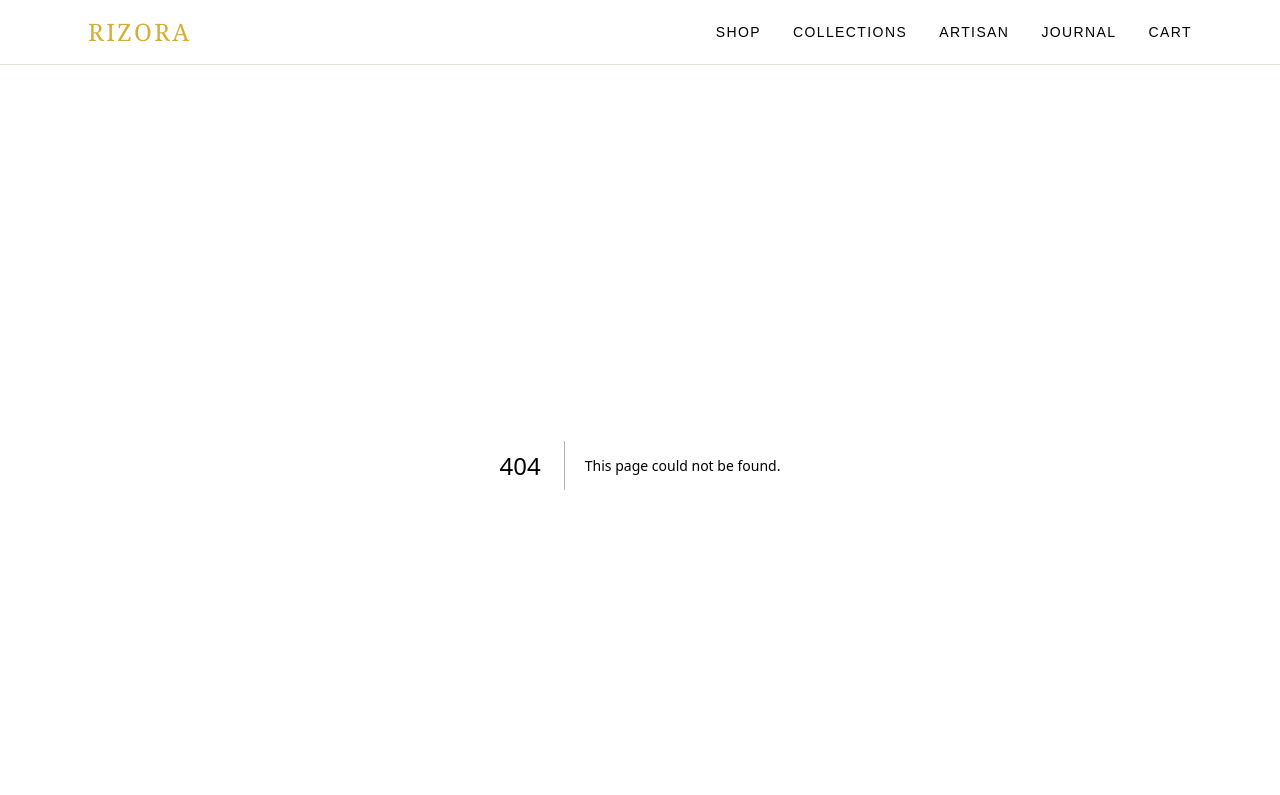
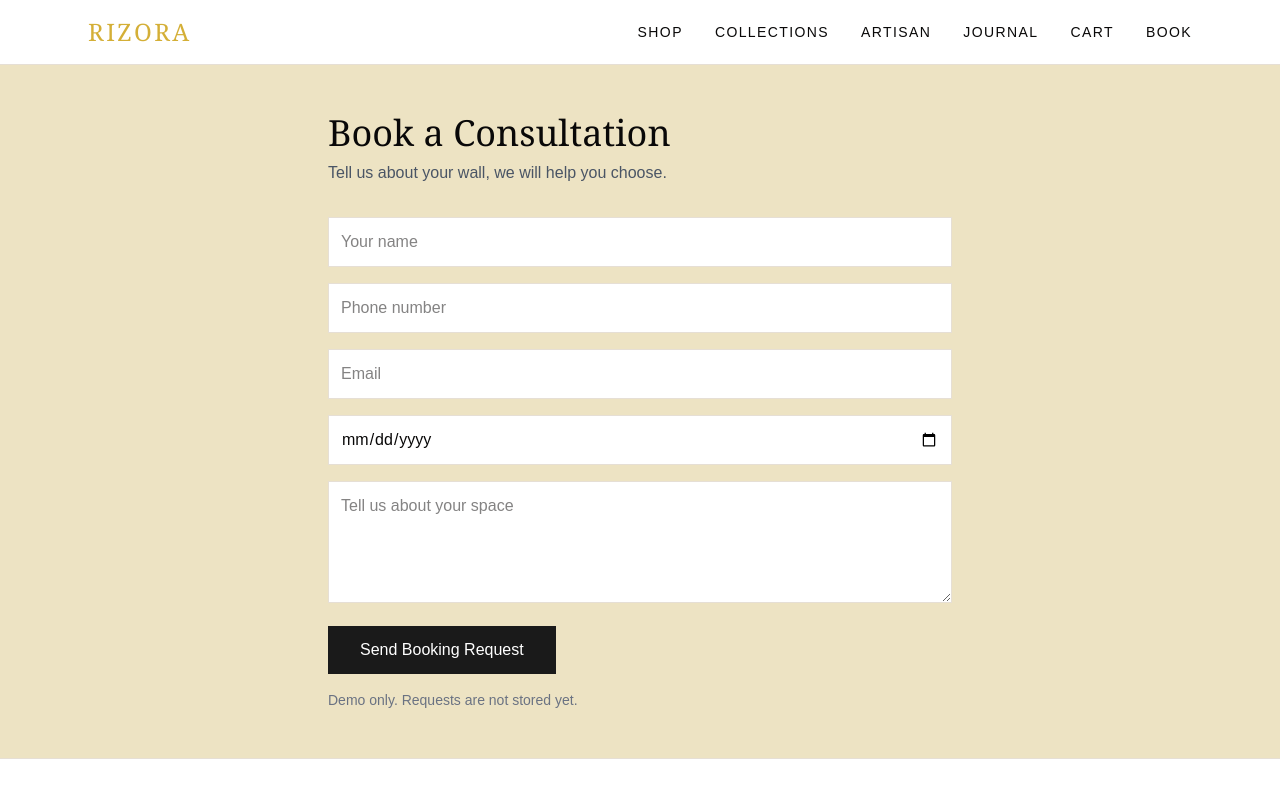
Before and after one commit to mohammedifteqhar/rizora-store, a Next.js app: page /book in a window 1280 px wide. Before the commit this address had no page. Shown: the top 795 px of the page. Built offline with nearby package versions, Linux system fonts and the light colour scheme.

Commit message:
feat: add booking form

```diff
--- /dev/null
+++ b/app/book/page.tsx
@@ -0,0 +1,36 @@
+"use client";
+import { useState } from "react";
+
+export default function BookPage() {
+  const [sent, setSent] = useState(false);
+
+  function handleSubmit(e: React.FormEvent) {
+    e.preventDefault();
+    setSent(true);
+  }
+
+  if (sent) {
+    return (
+      <main className="mx-auto max-w-2xl px-6 py-12 text-center">
+        <h1 className="text-4xl font-serif">Thank you</h1>
+        <p className="mt-4">Your booking request has been received. We will call you back.</p>
+      </main>
+    );
+  }
+
+  return (
+    <main className="mx-auto max-w-2xl px-6 py-12">
+      <h1 className="text-4xl font-serif">Book a Consultation</h1>
+      <p className="mt-2 text-gray-600">Tell us about your wall, we will help you choose.</p>
+      <form onSubmit={handleSubmit} className="mt-8 space-y-4">
+        <input required placeholder="Your name" className="w-full border border-[#E6DFD5] bg-white p-3" />
+        <input required type="tel" placeholder="Phone number" className="w-full border border-[#E6DFD5] bg-white p-3" />
+        <input required type="email" placeholder="Email" className="w-full border border-[#E6DFD5] bg-white p-3" />
+        <input required type="date" className="w-full border border-[#E6DFD5] bg-white p-3" />
+        <textarea required placeholder="Tell us about your space" rows={4} className="w-full border border-[#E6DFD5] bg-white p-3" />
+        <button type="submit" className="bg-charcoal px-8 py-3 text-white">Send Booking Request</button>
+      </form>
+      <p className="mt-4 text-sm text-gray-500">Demo only. Requests are not stored yet.</p>
+    </main>
+  );
+}
--- a/components/Navbar.tsx
+++ b/components/Navbar.tsx
@@ -11,6 +11,7 @@ export default function Navbar() {
           <Link href="/artisan">ARTISAN</Link>
           <Link href="/journal">JOURNAL</Link>
           <Link href="/cart">CART</Link>
+          <Link href="/book">BOOK</Link>
         </nav>
       </div>
     </header>
```
